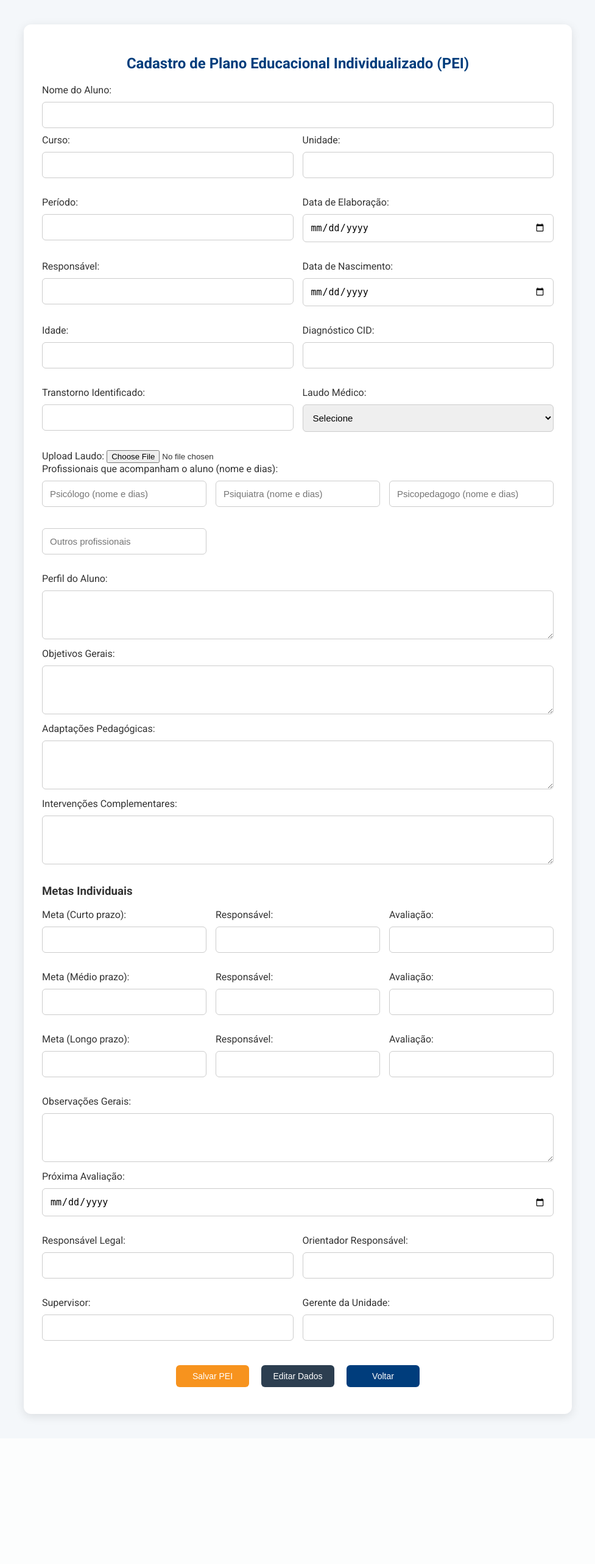
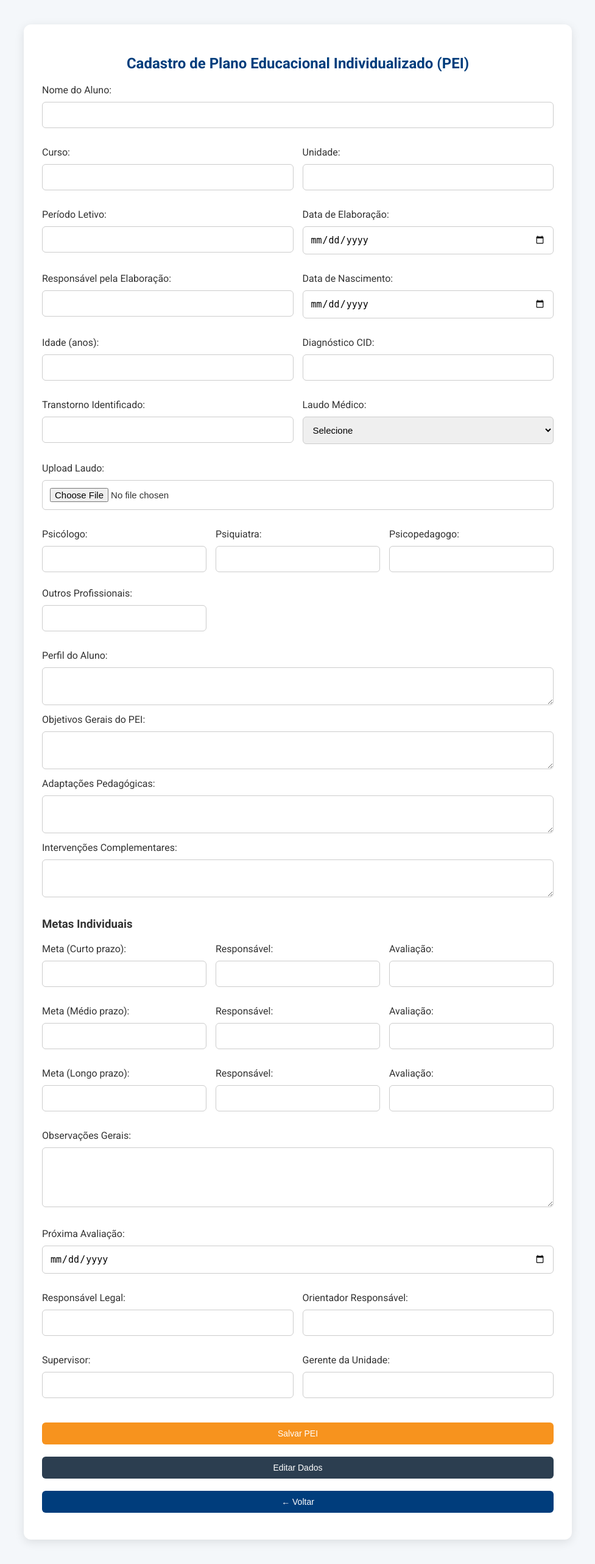
Before and after one commit to euantoniojunior/sistemapei, a Flask app: page /cadastro in a window 1280 px wide. Shown: the whole page at 61% size, without its empty margins (151-1128 px from the left). Before the commit the page ends 2329 px from the top, so only its background shows below. Run offline with Flask 3, Linux system fonts and the light colour scheme; the visitor is signed in with stand-in values (Sample User, id 1).

Commit message:
Update cadastro.html

```diff
--- a/templates/cadastro.html
+++ b/templates/cadastro.html
@@ -29,30 +29,29 @@
             margin-bottom: 20px;
         }
 
-        input[type="text"],
-        input[type="date"],
-        input[type="number"],
-        select,
-        textarea {
+        input, select, textarea {
             width: 100%;
             padding: 12px;
+            margin: 10px 0;
             border: 1px solid #ccc;
             border-radius: 6px;
             font-size: 15px;
-            margin-top: 10px;
-        }
-
-        textarea {
             resize: vertical;
-            min-height: 80px;
         }
 
         .grid-2,
         .grid-3 {
             display: grid;
+            gap: 15px;
+            margin: 20px 0;
+        }
+
+        .grid-2 {
             grid-template-columns: repeat(auto-fit, minmax(200px, 1fr));
-            gap: 15px;
-            margin-bottom: 20px;
+        }
+
+        .grid-3 {
+            grid-template-columns: repeat(auto-fit, minmax(150px, 1fr));
         }
 
         .button-group {
@@ -63,9 +62,9 @@
             flex-wrap: wrap;
         }
 
-        button.btn-salvar,
-        button.btn-editar,
-        button.btn-finalizar {
+        .btn-salvar,
+        .btn-editar,
+        .btn-finalizar {
             background-color: #F7931E;
             color: white;
             border: none;
@@ -74,30 +73,41 @@
             border-radius: 6px;
             cursor: pointer;
             transition: background-color 0.3s ease;
-            width: auto;
-            min-width: 120px;
         }
 
-        button.btn-salvar:hover,
-        button.btn-editar:hover,
-        button.btn-finalizar:hover {
+        .btn-salvar:hover {
             background-color: #e67e22;
         }
 
-        button.btn-editar {
+        .btn-editar {
             background-color: #2c3e50;
         }
 
-        button.btn-editar:hover {
+        .btn-editar:hover {
             background-color: #1a252f;
         }
 
-        button.btn-finalizar {
+        .btn-finalizar {
             background-color: #003D7C;
         }
 
-        button.btn-finalizar:hover {
+        .btn-finalizar:hover {
             background-color: #002a54;
+        }
+
+        #msg {
+            margin-top: 10px;
+            font-size: 14px;
+            text-align: center;
+            font-weight: bold;
+        }
+
+        #msg.red {
+            color: red;
+        }
+
+        #msg.green {
+            color: green;
         }
     </style>
 </head>
@@ -106,9 +116,10 @@
 <div class="form-container">
     <h2>Cadastro de Plano Educacional Individualizado (PEI)</h2>
 
-    <!-- Formulário -->
-    <form id="peiForm">
-        <!-- Dados Pessoais -->
+    <!-- Campo oculto para ID -->
+    <input type="hidden" id="student_id" name="student_id">
+
+    <!-- Dados Obrigatórios -->
     <label for="nome">Nome do Aluno:</label>
     <input type="text" name="nome" id="nome" required>
 
@@ -125,18 +136,18 @@
 
     <div class="grid-2">
         <div>
-                <label for="periodo">Período:</label>
+            <label for="periodo">Período Letivo:</label>
             <input type="text" name="periodo" id="periodo" required>
         </div>
         <div>
             <label for="data_elaboracao">Data de Elaboração:</label>
-                <input type="date" name="data_elaboracao" id="data_elaboracao">
+            <input type="date" name="data_elaboracao" id="data_elaboracao" required>
         </div>
     </div>
 
     <div class="grid-2">
         <div>
-                <label for="responsavel">Responsável:</label>
+            <label for="responsavel">Responsável pela Elaboração:</label>
             <input type="text" name="responsavel" id="responsavel" required>
         </div>
         <div>
@@ -147,8 +158,8 @@
 
     <div class="grid-2">
         <div>
-                <label for="idade">Idade:</label>
-                <input type="number" name="idade" id="idade">
+            <label for="idade">Idade (anos):</label>
+            <input type="number" name="idade" id="idade" readonly>
         </div>
         <div>
             <label for="diagnostico_cid">Diagnóstico CID:</label>
@@ -177,42 +188,39 @@
                accept=".pdf,.jpg,.jpeg,.png,.docx,.txt">
     </div>
 
-        <!-- Profissionais -->
-        <label>Profissionais que acompanham o aluno (nome e dias):</label>
     <div class="grid-2">
         <div>
-                <input type="text" name="psicologo" id="psicologo" placeholder="Psicólogo (nome e dias)">
+            <label for="psicologo">Psicólogo:</label>
+            <input type="text" name="psicologo" id="psicologo">
         </div>
         <div>
-                <input type="text" name="psiquiatra" id="psiquiatra" placeholder="Psiquiatra (nome e dias)">
+            <label for="psiquiatra">Psiquiatra:</label>
+            <input type="text" name="psiquiatra" id="psiquiatra">
         </div>
         <div>
-                <input type="text" name="psicopedagogo" id="psicopedagogo"
-                       placeholder="Psicopedagogo (nome e dias)">
+            <label for="psicopedagogo">Psicopedagogo:</label>
+            <input type="text" name="psicopedagogo" id="psicopedagogo">
         </div>
         <div>
-                <input type="text" name="outros_profissionais" id="outros_profissionais"
-                       placeholder="Outros profissionais">
+            <label for="outros_profissionais">Outros Profissionais:</label>
+            <input type="text" name="outros_profissionais" id="outros_profissionais">
         </div>
     </div>
 
     <label for="perfil_aluno">Perfil do Aluno:</label>
     <textarea name="perfil_aluno" id="perfil_aluno"></textarea>
 
-        <!-- Objetivos Gerais -->
-        <label for="objetivos_gerais">Objetivos Gerais:</label>
+    <label for="objetivos_gerais">Objetivos Gerais do PEI:</label>
     <textarea name="objetivos_gerais" id="objetivos_gerais"></textarea>
 
-        <!-- Adaptações Pedagógicas -->
     <label for="adaptaçoes_pedagogicas">Adaptações Pedagógicas:</label>
     <textarea name="adaptaçoes_pedagogicas" id="adaptaçoes_pedagogicas"></textarea>
 
-        <!-- Intervenções Complementares -->
     <label for="intervencoes_complementares">Intervenções Complementares:</label>
     <textarea name="intervencoes_complementares" id="intervencoes_complementares"></textarea>
 
-        <!-- Metas -->
     <h3>Metas Individuais</h3>
+
     <div class="grid-3">
         <div>
             <label for="meta_curto_prazo">Meta (Curto prazo):</label>
@@ -258,9 +266,8 @@
         </div>
     </div>
 
-        <!-- Observações -->
     <label for="observacoes_gerais">Observações Gerais:</label>
-        <textarea name="observacoes_gerais" id="observacoes_gerais"></textarea>
+    <textarea name="observacoes_gerais" id="observacoes_gerais" rows="4"></textarea>
 
     <div class="grid-2">
         <div>
@@ -269,7 +276,6 @@
         </div>
     </div>
 
-        <!-- Responsáveis -->
     <div class="grid-2">
         <div>
             <label for="responsavel_legal">Responsável Legal:</label>
@@ -292,16 +298,13 @@
         </div>
     </div>
 
-        <!-- Botões -->
-        <div class="button-group" id="botoes-iniciais">
-            <button type="submit" class="btn-salvar">Salvar PEI</button>
-            <button type="button" onclick="editarCampos()" class="btn-editar">Editar Dados</button>
-            <button type="button" onclick="location.href='/dashboard'" class="btn-finalizar">Voltar</button>
+    <div class="button-group">
+        <button type="submit" class="btn-salvar" onclick="handleSubmit(event)">Salvar PEI</button>
+        <button type="button" class="btn-editar" onclick="editarCampos()">Editar Dados</button>
+        <button type="button" class="btn-finalizar" onclick="location.href='/dashboard'">← Voltar</button>
     </div>
 
-        <!-- Feedback -->
     <p id="msg"></p>
-    </form>
 </div>
 
 <script>
@@ -310,36 +313,57 @@
     let alunoData = {};
     let conteudoData = {};
 
+    function validarCamposObrigatorios() {
+        const fields = [
+            { element: document.getElementById("nome"), label: "Nome" },
+            { element: document.getElementById("curso"), label: "Curso" },
+            { element: document.getElementById("unidade"), label: "Unidade" },
+            { element: document.getElementById("periodo"), label: "Período" },
+            { element: document.getElementById("responsavel"), label: "Responsável" }
+        ];
+
+        const missing = fields.filter(f => !f.element.value.trim());
+
+        if (missing.length > 0) {
+            msgEl.style.color = "red";
+            msgEl.innerText = "⚠️ Campos obrigatórios ausentes.";
+            return false;
+        }
+
+        return true;
+    }
+
     async function handleSubmit(event) {
         event.preventDefault();
 
-        // Coleta dados do formulário
+        // Coleta dados do aluno
         alunoData = {
-            student_id: document.getElementById("student_id").value || "",
+            student_id: document.getElementById("student_id")?.value || "",
             nome: document.getElementById("nome").value.trim(),
             curso: document.getElementById("curso").value.trim(),
             unidade: document.getElementById("unidade").value.trim(),
             periodo: document.getElementById("periodo").value.trim(),
             data_elaboracao: document.getElementById("data_elaboracao").value,
             responsavel: document.getElementById("responsavel").value.trim(),
-            data_nascimento: document.getElementById("data_nascimento").value || "",
-            idade: document.getElementById("idade").value || "",
-            diagnostico_cid: document.getElementById("diagnostico_cid").value || "",
-            transtorno_identificado: document.getElementById("transtorno_identificado").value || "",
-            laudo_medico: document.getElementById("laudo_medico").value || "",
-            psicologo: document.getElementById("psicologo").value || "",
-            psiquiatra: document.getElementById("psiquiatra").value || "",
-            psicopedagogo: document.getElementById("psicopedagogo").value || "",
-            outros_profissionais: document.getElementById("outros_profissionais").value || "",
-            perfil_aluno: document.getElementById("perfil_aluno").value || "",
-            observacoes_gerais: document.getElementById("observacoes_gerais").value || "",
-            proxima_avaliacao: document.getElementById("proxima_avaliacao").value || "",
-            responsavel_legal: document.getElementById("responsavel_legal").value || "",
-            orientador_responsavel: document.getElementById("orientador_responsavel").value || "",
-            supervisor: document.getElementById("supervisor").value || "",
-            gerente_unidade: document.getElementById("gerente_unidade").value || ""
+            data_nascimento: document.getElementById("data_nascimento").value,
+            idade: document.getElementById("idade").value,
+            diagnostico_cid: document.getElementById("diagnostico_cid").value,
+            transtorno_identificado: document.getElementById("transtorno_identificado").value,
+            laudo_medico: document.getElementById("laudo_medico").value,
+            psicologo: document.getElementById("psicologo").value,
+            psiquiatra: document.getElementById("psiquiatra").value,
+            psicopedagogo: document.getElementById("psicopedagogo").value,
+            outros_profissionais: document.getElementById("outros_profissionais").value,
+            perfil_aluno: document.getElementById("perfil_aluno").value,
+            observacoes_gerais: document.getElementById("observacoes_gerais").value,
+            proxima_avaliacao: document.getElementById("proxima_avaliacao").value,
+            responsavel_legal: document.getElementById("responsavel_legal").value,
+            orientador_responsavel: document.getElementById("orientador_responsavel").value,
+            supervisor: document.getElementById("supervisor").value,
+            gerente_unidade: document.getElementById("gerente_unidade").value
         };
 
+        // Coleta conteúdo do PEI
         conteudoData = {
             objetivos_gerais: document.getElementById("objetivos_gerais").value,
             adaptaçoes_pedagogicas: document.getElementById("adaptaçoes_pedagogicas").value,
@@ -363,17 +387,19 @@
             }
         };
 
+        if (!validarCamposObrigatorios()) return;
+
         try {
             const res = await fetch("/api/pei", {
                 method: "POST",
-                headers: { "Content-Type": "application/json" },
+                headers: {"Content-Type": "application/json"},
                 body: JSON.stringify({ aluno: alunoData, conteudo: conteudoData })
             });
 
             const data = await res.json();
             if (res.ok) {
                 msgEl.style.color = "green";
-                msgEl.innerText = data.message || "✅ Cadastro salvo com sucesso!";
+                msgEl.innerText = data.message;
             } else {
                 throw new Error(data.error || "Erro desconhecido");
             }
@@ -384,34 +410,15 @@
         }
     }
 
-    function validarCamposObrigatorios() {
-        const fields = [
-            { element: document.getElementById("nome"), label: "Nome" },
-            { element: document.getElementById("curso"), label: "Curso" },
-            { element: document.getElementById("unidade"), label: "Unidade" },
-            { element: document.getElementById("periodo"), label: "Período" },
-            { element: document.getElementById("responsavel"), label: "Responsável" }
-        ];
-
-        const missing = fields.filter(f => !f.element.value.trim());
-
-        if (missing.length > 0) {
-            msgEl.style.color = "red";
-            msgEl.innerText = "⚠️ Campos obrigatórios ausentes.";
-            return false;
+    function bloquearCampos(editando = false) {
+        const todosCampos = document.querySelectorAll(`input:not([type="file"]), textarea`);
+        Array.from(todosCampos).forEach(campo => {
+            campo.readOnly = !editando && !['perfil_aluno', 'objetivos_gerais'].includes(campo.id);
+            campo.disabled = !editando;
+        });
     }
 
-        return true;
-    }
-
-    function limparCampos() {
-        form.reset();
-        msgEl.innerText = "";
-        alunoData = {};
-        conteudoData = {};
-    }
-
-    function editarCampos(editando = true) {
+    function editarCampos() {
         const editaveis = ['perfil_aluno', 'objetivos_gerais', 'adaptaçoes_pedagogicas', 'intervencoes_complementares',
                           'meta_curto_prazo', 'responsavel_curto', 'avaliacao_curto',
                           'meta_medio_prazo', 'responsavel_medio', 'avaliacao_medio',
@@ -420,33 +427,36 @@
 
         const todosCampos = document.querySelectorAll(`input, textarea, select`);
         Array.from(todosCampos).forEach(campo => {
-            campo.readOnly = !editando && !campo.id.includes("data_");
-            campo.disabled = !editando && !editaveis.includes(campo.id);
+            campo.disabled = !editaveis.includes(campo.id);
+            campo.readOnly = !editaveis.includes(campo.id);
         });
+
+        document.getElementById("laudo_medico_arquivo").disabled = false;
+        document.getElementById("laudo_medico_arquivo").readOnly = false;
+
+        msgEl.style.color = "green";
+        msgEl.innerText = "Você está editando o cadastro.";
     }
 
     window.onload = async () => {
         const urlParams = new URLSearchParams(window.location.search);
         const studentId = urlParams.get('id');
 
-        if (!studentId) {
-            limparCampos();
-            return;
-        }
+        if (!studentId) return;
 
         try {
             const res = await fetch(`/api/alunos/${studentId}`);
             const data = await res.json();
 
             if (!data.aluno) {
-                alert("Dados inválidos retornados da API.");
+                alert("❌ Erro ao carregar dados do aluno.");
                 return;
             }
 
             const aluno = data.aluno;
             const conteudo = data.conteudo;
 
-            // Preenche os campos do aluno
+            document.getElementById("student_id").value = aluno.id;
             document.getElementById("nome").value = aluno.nome || "";
             document.getElementById("curso").value = aluno.curso || "";
             document.getElementById("unidade").value = aluno.unidade || "";
@@ -470,8 +480,24 @@
             document.getElementById("supervisor").value = aluno.supervisor || "";
             document.getElementById("gerente_unidade").value = aluno.gerente_unidade || "";
 
-            // Se for edição, bloqueia alguns campos
-            editarCampos(false);
+            if (conteudo.objetivos_gerais) document.getElementById("objetivos_gerais").value = conteudo.objetivos_gerais;
+            if (conteudo.adaptaçoes_pedagogicas) document.getElementById("adaptaçoes_pedagogicas").value = conteudo.adaptaçoes_pedagogicas;
+            if (conteudo.intervencoes_complementares) document.getElementById("intervencoes_complementares").value = conteudo.intervencoes_complementares;
+
+            if (conteudo.metas?.curto_prazo?.meta) document.getElementById("meta_curto_prazo").value = conteudo.metas.curto_prazo.meta;
+            if (conteudo.metas?.curto_prazo?.responsavel) document.getElementById("responsavel_curto").value = conteudo.metas.curto_prazo.responsavel;
+            if (conteudo.metas?.curto_prazo?.avaliacao) document.getElementById("avaliacao_curto").value = conteudo.metas.curto_prazo.avaliacao;
+
+            if (conteudo.metas?.medio_prazo?.meta) document.getElementById("meta_medio_prazo").value = conteudo.metas.medio_prazo.meta;
+            if (conteudo.metas?.medio_prazo?.responsavel) document.getElementById("responsavel_medio").value = conteudo.metas.medio_prazo.responsavel;
+            if (conteudo.metas?.medio_prazo?.avaliacao) document.getElementById("avaliacao_medio").value = conteudo.metas.medio_prazo.avaliacao;
+
+            if (conteudo.metas?.longo_prazo?.meta) document.getElementById("meta_longo_prazo").value = conteudo.metas.longo_prazo.meta;
+            if (conteudo.metas?.longo_prazo?.responsavel) document.getElementById("responsavel_longo").value = conteudo.metas.longo_prazo.responsavel;
+            if (conteudo.metas?.longo_prazo?.avaliacao) document.getElementById("avaliacao_longo").value = conteudo.metas.longo_prazo.avaliacao;
+
+            // Bloqueia campos por padrão
+            bloquearCampos(false);
 
         } catch (err) {
             console.error("Erro ao carregar aluno:", err);
@@ -479,10 +505,6 @@
             msgEl.innerText = "❌ Erro ao carregar dados do aluno.";
         }
     }
-
-    if (form) {
-        form.addEventListener('submit', handleSubmit);
-    }
 </script>
 
 </body>
```
Lines whose indentation alone changed are shown as unchanged.
